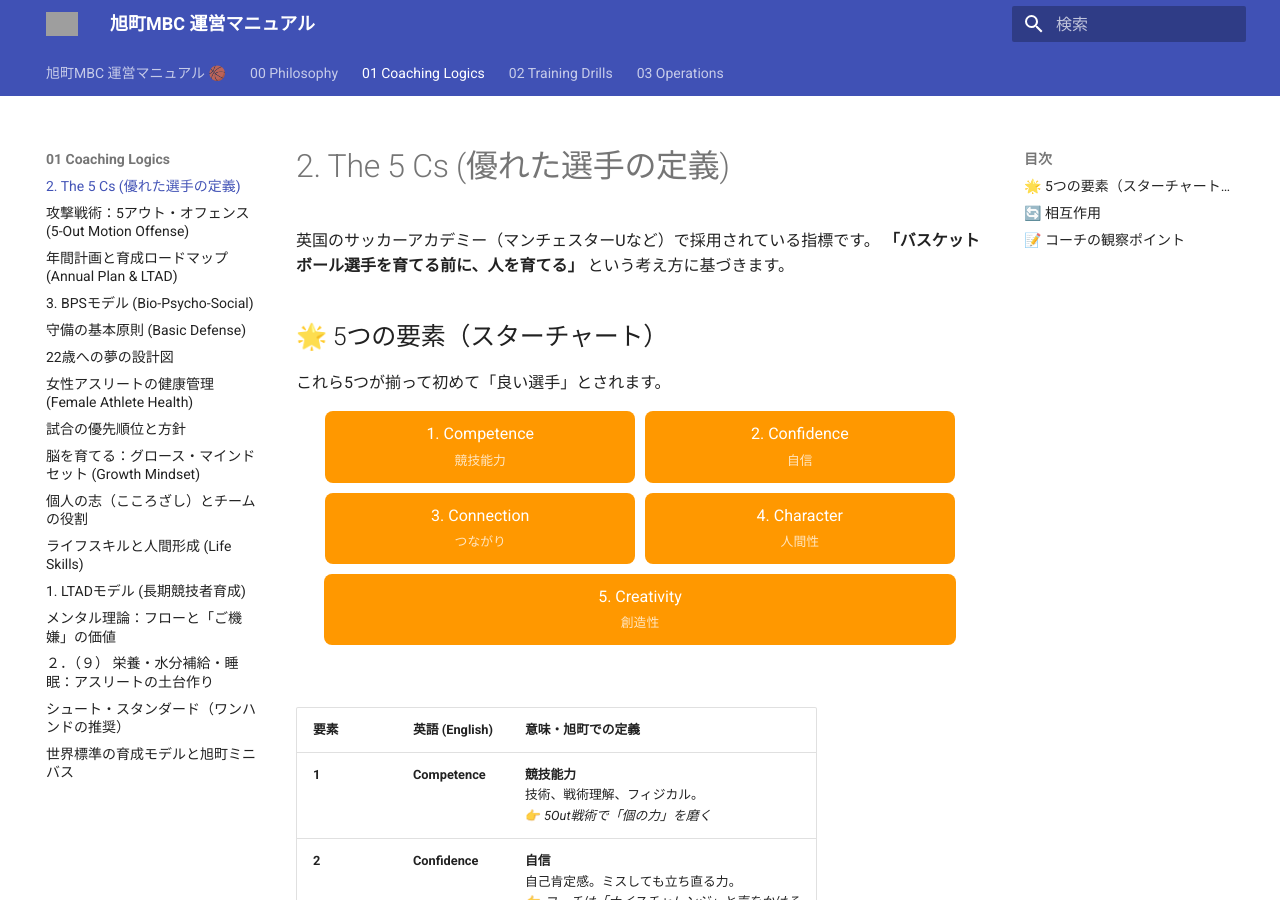
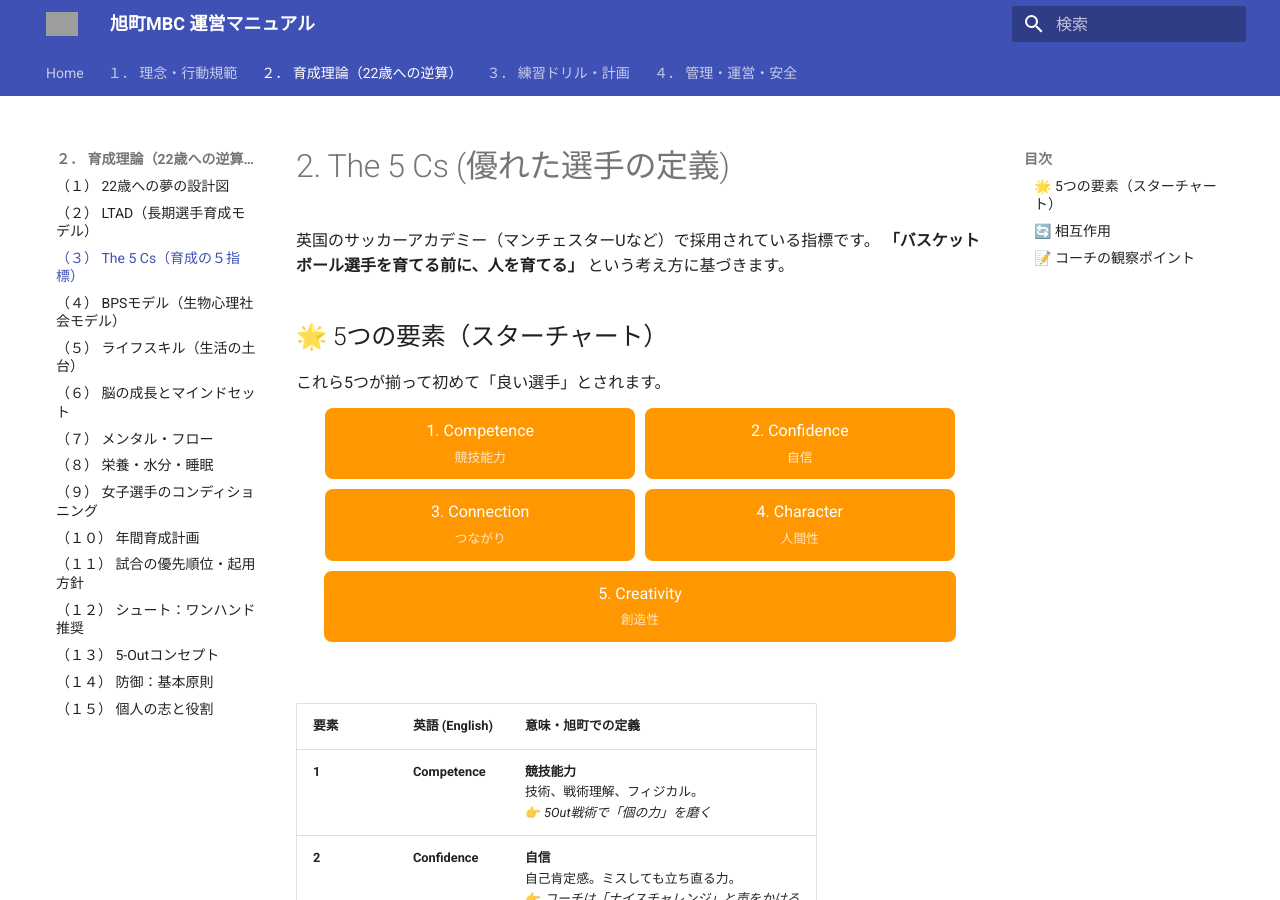
Before and after one commit to kawaiikumichan/asahicho-minibus-ops, an MkDocs documentation site: the page built from docs/01_Coaching_Logics/5cs.md, in a window 1280 px wide and 900 px high. Built offline with MkDocs 1.6.1 and Material for MkDocs 9.7.7, drawn with Linux system fonts in a browser that asks for light colours; grey boxes are pictures that could not be loaded.

Commit message:
Update mkdocs.yml

```diff
--- a/mkdocs.yml
+++ b/mkdocs.yml
@@ -1,16 +1,55 @@
-# mkdocs.yml
-
 site_name: 旭町MBC 運営マニュアル
 theme:
   name: material
   language: ja
-  # ▼ ここに追記します ▼
-  logo: assets/logo.png    # 画面左上のロゴに設定
-  favicon: assets/logo.png # ブラウザのタブのアイコンに設定
-  # ▲ ここまで ▲
+  logo: assets/logo.png
+  favicon: assets/logo.png
   palette:
     primary: indigo
     accent: deep orange
   features:
     - navigation.tabs
-    # ... (他の設定はそのまま) ...
+    - navigation.sections
+    - navigation.expand
+    - navigation.indexes
+    - navigation.top
+
+extra_css:
+  - stylesheets/extra.css
+
+nav:
+  - Home: index.md
+  - "１． 理念・行動規範":
+      - "（１） 指導者行動規範": 00_Philosophy/coaching_code.md
+      - "（２） FUN & GUN 哲学": 00_Philosophy/fun_and_gun.md
+  - "２． 育成理論（22歳への逆算）":
+      - "（１） 22歳への夢の設計図": 01_Coaching_Logics/dream_blueprint.md
+      - "（２） LTAD（長期選手育成モデル）": 01_Coaching_Logics/ltad.md
+      - "（３） The 5 Cs（育成の５指標）": 01_Coaching_Logics/5cs.md
+      - "（４） BPSモデル（生物心理社会モデル）": 01_Coaching_Logics/bps_model.md
+      - "（５） ライフスキル（生活の土台）": 01_Coaching_Logics/life_skills.md
+      - "（６） 脳の成長とマインドセット": 01_Coaching_Logics/growth_mindset.md
+      - "（７） メンタル・フロー": 01_Coaching_Logics/mental_flow.md
+      - "（８） 栄養・水分・睡眠": 01_Coaching_Logics/nutrition.md
+      - "（９） 女子選手のコンディショニング": 01_Coaching_Logics/female_athlete.md
+      - "（１０） 年間育成計画": 01_Coaching_Logics/annual_plan.md
+      - "（１１） 試合の優先順位・起用方針": 01_Coaching_Logics/game_policy.md
+      - "（１２） シュート：ワンハンド推奨": 01_Coaching_Logics/shooting_standard.md
+      - "（１３） 5-Outコンセプト": 01_Coaching_Logics/5out.md
+      - "（１４） 防御：基本原則": 01_Coaching_Logics/defense_basic.md
+      - "（１５） 個人の志と役割": 01_Coaching_Logics/individual_goals.md
+  - "３． 練習ドリル・計画":
+      - "（１） 練習メニューの組み立て方": 02_Training_Drills/practice_planning.md
+      - "（２） 基本練習 (Basics)": 02_Training_Drills/basics.md
+      - "（３） コーディネーション": 02_Training_Drills/coordination.md
+      - "（４） 5アウト基礎ドリル": 02_Training_Drills/5out_basics.md
+  - "４． 管理・運営・安全":
+      - "（１） 支部組織・理事職務": 03_Operations/organization.md
+      - "（２） 緊急時対応(EAP)": 03_Operations/eap.md
+      - "（３） 保護者ガイド・チームルール": 03_Operations/parents_guide.md
+      - "（４） チームルール（選手）": 03_Operations/team_rules_player.md
+      - "（５） チームルール（保護者）": 03_Operations/team_rules_parent.md
+      - "（６） 練習試合 主催手順": 03_Operations/hosting_practice_match.md
+      - "（７） 大会協力業務": 03_Operations/tournament_duty.md
+      - "（８） 遠征先のマナー": 03_Operations/away_game_etiquette.md
+      - "（９） TOマニュアル": 03_Operations/to_manual.md
```
